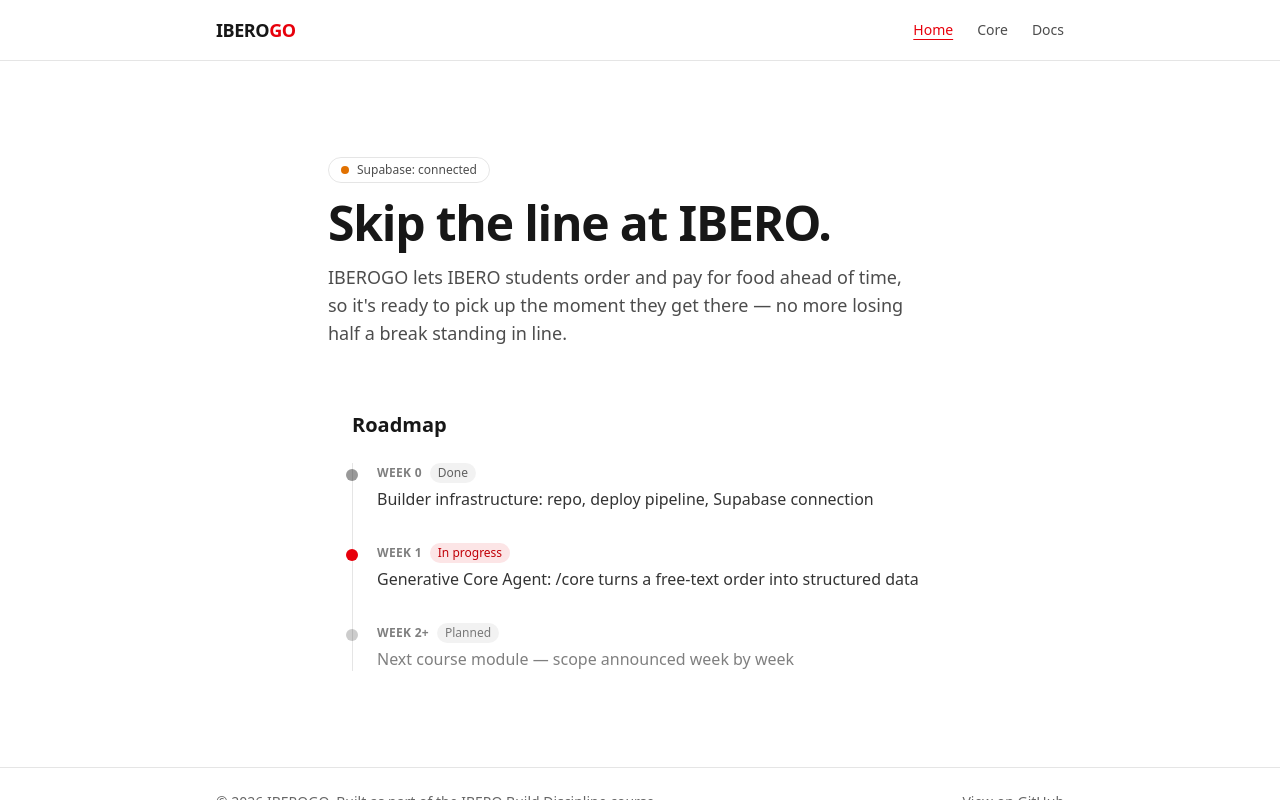
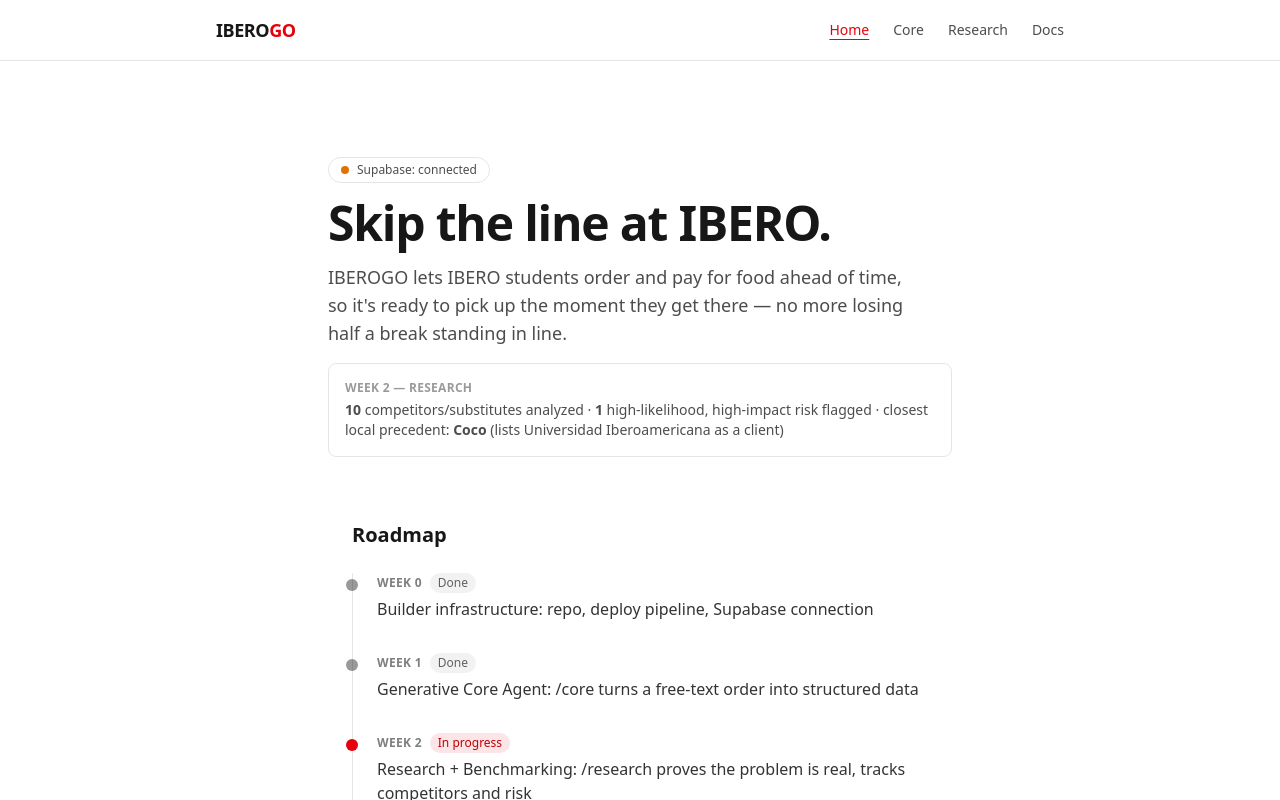
Before and after one commit to jpcarrascoo/iberogo, a Next.js app: page / in a window 1280 px wide. Shown: the top 800 px of the page. Built offline with nearby package versions, Linux system fonts and the light colour scheme; no server answers.

Commit message:
Add research dashboard widget and wire up navigation

```diff
--- a/app/page.tsx
+++ b/app/page.tsx
@@ -1,5 +1,6 @@
 import Roadmap from "@/components/Roadmap";
 import SupabaseStatus from "@/components/SupabaseStatus";
+import ResearchWidget from "@/components/ResearchWidget";
 
 export default function Home() {
   return (
@@ -14,6 +15,9 @@ export default function Home() {
           so it&apos;s ready to pick up the moment they get there — no more
           losing half a break standing in line.
         </p>
+        <div className="w-full">
+          <ResearchWidget />
+        </div>
       </div>
 
       <Roadmap />
--- a/components/Navbar.tsx
+++ b/components/Navbar.tsx
@@ -6,6 +6,7 @@ import { usePathname } from "next/navigation";
 const links = [
   { href: "/", label: "Home" },
   { href: "/core", label: "Core" },
+  { href: "/research", label: "Research" },
   { href: "/docs", label: "Docs" },
 ];
 
--- /dev/null
+++ b/components/ResearchWidget.tsx
@@ -0,0 +1,23 @@
+import Link from "next/link";
+import { COMPETITORS, RISKS } from "@/lib/research";
+
+export default function ResearchWidget() {
+  const highRisks = RISKS.filter((r) => r.likelihood === "High" && r.impact === "High").length;
+
+  return (
+    <Link
+      href="/research"
+      className="block rounded-lg border border-black/10 p-4 transition hover:border-red-600/40 dark:border-white/10"
+    >
+      <p className="text-xs font-semibold uppercase tracking-wide text-black/40 dark:text-white/30">
+        Week 2 — Research
+      </p>
+      <p className="mt-1 text-sm text-black/70 dark:text-white/60">
+        <strong>{COMPETITORS.length}</strong> competitors/substitutes analyzed ·{" "}
+        <strong>{highRisks}</strong> high-likelihood, high-impact risk flagged ·
+        closest local precedent: <strong>Coco</strong> (lists Universidad
+        Iberoamericana as a client)
+      </p>
+    </Link>
+  );
+}
--- a/components/Roadmap.tsx
+++ b/components/Roadmap.tsx
@@ -6,8 +6,9 @@ type Milestone = {
 
 const milestones: Milestone[] = [
   { week: "Week 0", title: "Builder infrastructure: repo, deploy pipeline, Supabase connection", status: "done" },
-  { week: "Week 1", title: "Generative Core Agent: /core turns a free-text order into structured data", status: "current" },
-  { week: "Week 2+", title: "Next course module — scope announced week by week", status: "planned" },
+  { week: "Week 1", title: "Generative Core Agent: /core turns a free-text order into structured data", status: "done" },
+  { week: "Week 2", title: "Research + Benchmarking: /research proves the problem is real, tracks competitors and risk", status: "current" },
+  { week: "Week 3+", title: "Next course module — scope announced week by week", status: "planned" },
 ];
 
 const DOT_CLASS: Record<Milestone["status"], string> = {
```
